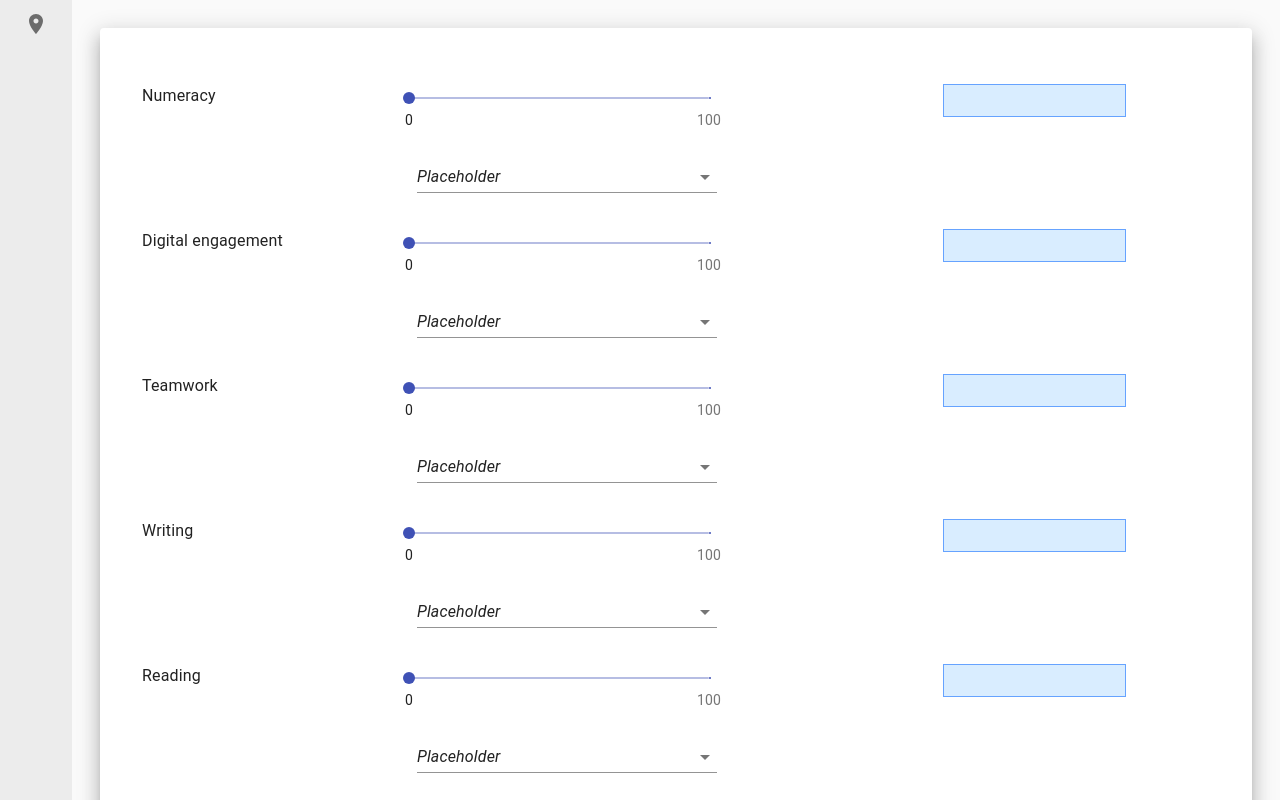
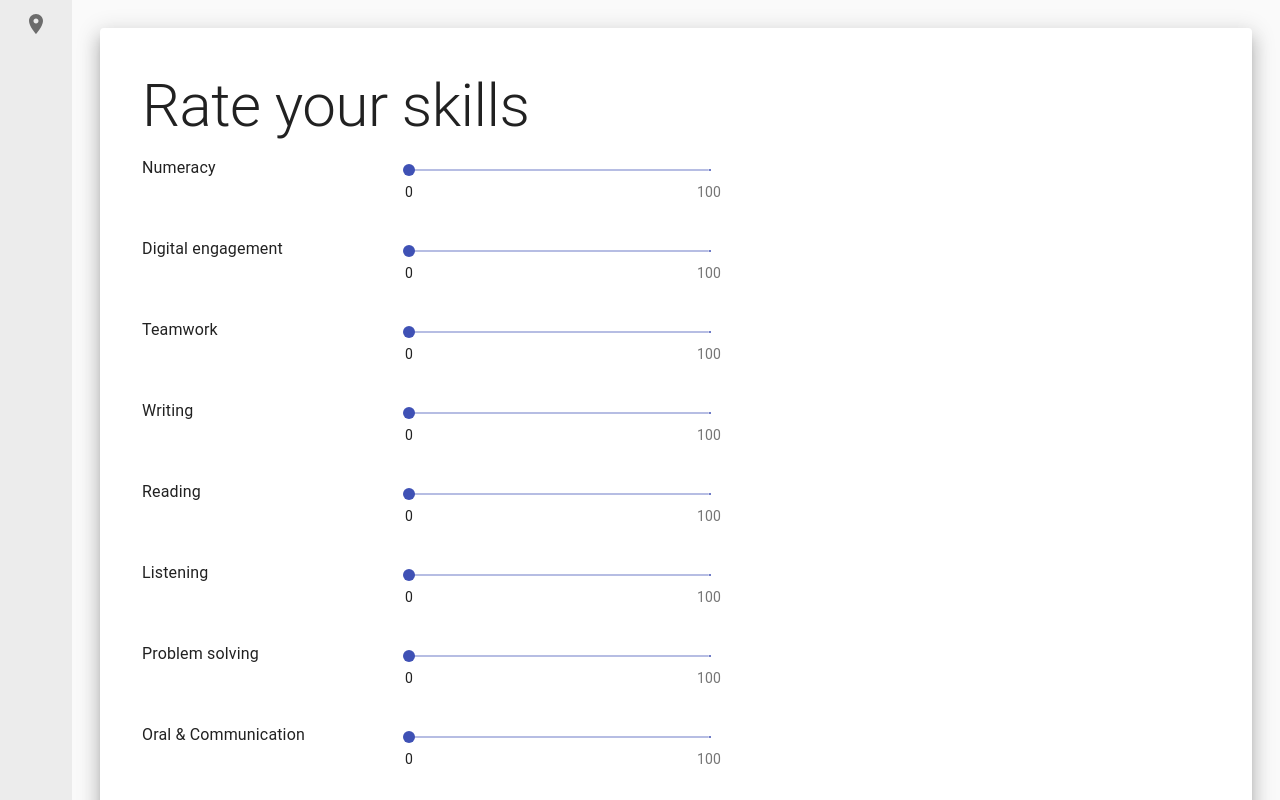
Before and after one commit to tranquanghuy0801/govhack, a React (Create React App) app: page /form in a window 1280 px wide. Shown: the top 800 px of the page. Built offline with nearby package versions, Linux system fonts and the light colour scheme.

Commit message:
Adjust personal profile form.

```diff
--- a/src/components/Dropdown/index.tsx
+++ b/src/components/Dropdown/index.tsx
@@ -64,9 +64,6 @@ const Dropdown: React.FC<any> = ({ handleChange, value }) => {
           MenuProps={MenuProps}
           inputProps={{ "aria-label": "Without label" }}
         >
-          <MenuItem disabled value="">
-            <em>Placeholder</em>
-          </MenuItem>
           {names.map((name) => (
             <MenuItem key={name} value={name}>
               {name}
--- a/src/components/Slider/index.tsx
+++ b/src/components/Slider/index.tsx
@@ -1,4 +1,5 @@
 import { makeStyles } from "@material-ui/core/styles";
+import React from "react";
 import Slider from "@material-ui/core/Slider";
 
 const useStyles = makeStyles((theme) => ({
@@ -25,15 +26,26 @@ function valuetext(value: number) {
   return `${value}`;
 }
 
-type SliderProps = {};
+type SliderProps = {
+  defaultValue: number;
+  sliderValue: number;
+  onSliderValueChange: any;
+};
 
-const SkillSlider: React.FC<SliderProps> = () => {
+const SkillSlider: React.FC<SliderProps> = ({
+  defaultValue,
+  sliderValue,
+  onSliderValueChange,
+}) => {
   const classes = useStyles();
-
   return (
     <div className={classes.root}>
       <Slider
-        defaultValue={0}
+        onChange={(e, value) => {
+          onSliderValueChange(value);
+        }}
+        value={sliderValue}
+        defaultValue={defaultValue}
         getAriaValueText={valuetext}
         aria-labelledby="discrete-slider-always"
         step={10}
--- a/src/pages/AssessmentProfile/index.tsx
+++ b/src/pages/AssessmentProfile/index.tsx
@@ -22,19 +22,22 @@ type FormFieldProps = {
     div: string;
     input: string;
   };
-  showCarrers: boolean;
   selectedCarrer: string;
 };
 
-const FormField: React.FC<FormFieldProps> = ({
-  fieldName,
-  className,
-  showCarrers,
-}) => {
-  const [fieldValue, setFieldValue] = React.useState<string[]>([]);
+const FormField: React.FC<FormFieldProps> = ({ fieldName, className }) => {
+  const [fieldValue, setFieldValue] = React.useState<string | undefined>();
+  const [sliderValue, setSliderValue] = React.useState<number>(0);
 
-  const handleChange = (event: React.ChangeEvent<{ value: unknown }>) => {
-    setFieldValue(event.target.value as string[]);
+  const handleSelectionChange = (
+    event: React.ChangeEvent<{ value: unknown }>
+  ) => {
+    const value = String(event.target.value);
+    setFieldValue(value);
+  };
+
+  const handleSliderValueChange = (value: number) => {
+    setSliderValue(value);
   };
 
   return (
@@ -46,11 +49,19 @@ const FormField: React.FC<FormFieldProps> = ({
           </Typography>
         </Grid>
         <Grid item md={6}>
-          <SkillSlider />
-          <DropDown handleChange={handleChange} value={fieldValue} />
+          <SkillSlider
+            defaultValue={0}
+            sliderValue={sliderValue}
+            onSliderValueChange={handleSliderValueChange}
+          />
+          {!!sliderValue ? (
+            <DropDown handleChange={handleSelectionChange} value={fieldValue} />
+          ) : null}
         </Grid>
         <Grid item md={3}>
-          <input className={className.input} value={fieldValue} disabled />
+          {fieldValue ? (
+            <input className={className.input} value={fieldValue} disabled />
+          ) : null}
         </Grid>
       </Grid>
     </div>
@@ -77,15 +88,16 @@ const Form: React.FC<any> = () => {
   return (
     <div className={classes.root}>
       <Paper elevation={12} className={classes.formContainer}>
+        <Typography variant="h2"> Rate your skills</Typography>
         <form noValidate autoComplete="off">
           {profileFields.map((fieldName) => (
             <FormField
+              key={fieldName}
               fieldName={fieldName}
               className={{
                 div: classes.formField,
                 input: classes.formFieldInput,
               }}
-              showCarrers
               selectedCarrer=""
             />
           ))}
```
